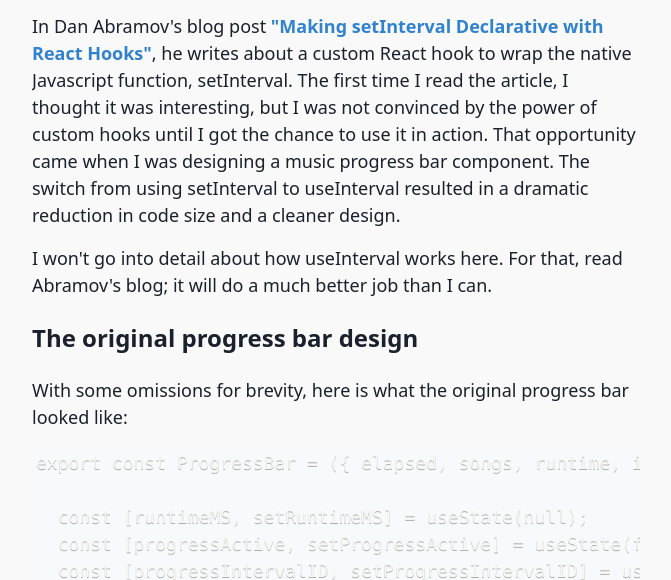
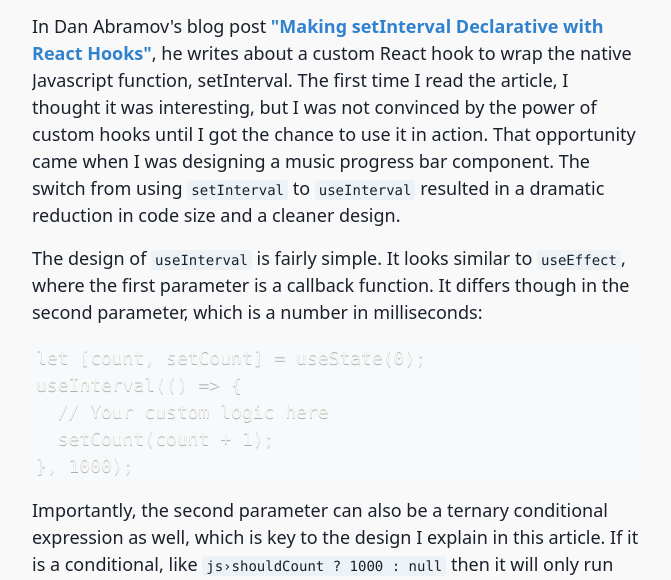
Before and after one commit to micahcantor/personal-site, a Gatsby site: page /blog/practical-react-use-interval in a window 1280 px wide. Shown: the part 223-803 px from the top of the page, without its empty margins (304-975 px from the left). Built offline with nearby package versions, Linux system fonts and the light colour scheme; Gatsby itself is replaced by a stand-in of ours; some packages are replaced by stand-ins of ours; code samples lack their colours.

Commit message:
improvements to react article clarity

````diff
--- a/src/blog-posts/practical-react-use-interval.md
+++ b/src/blog-posts/practical-react-use-interval.md
@@ -8,9 +8,21 @@
 
 # Practical React: declarative simplicity with useInterval
 
-In Dan Abramov's blog post ["Making setInterval Declarative with React Hooks"](https://overreacted.io/making-setinterval-declarative-with-react-hooks/), he writes about a custom React hook to wrap the native Javascript function, setInterval. The first time I read the article, I thought it was interesting, but I was not convinced by the power of custom hooks until I got the chance to use it in action. That opportunity came when I was designing a music progress bar component. The switch from using setInterval to useInterval resulted in a dramatic reduction in code size and a cleaner design.
+In Dan Abramov's blog post ["Making setInterval Declarative with React Hooks"](https://overreacted.io/making-setinterval-declarative-with-react-hooks/), he writes about a custom React hook to wrap the native Javascript function, setInterval. The first time I read the article, I thought it was interesting, but I was not convinced by the power of custom hooks until I got the chance to use it in action. That opportunity came when I was designing a music progress bar component. The switch from using `setInterval` to `useInterval` resulted in a dramatic reduction in code size and a cleaner design.
 
-I won't go into detail about how useInterval works here. For that, read Abramov's blog; it will do a much better job than I can.
+The design of `useInterval` is fairly simple. It looks similar to `useEffect`, where the first parameter is a callback function. It differs though in the second parameter, which is a number in milliseconds:
+
+```jsx
+let [count, setCount] = useState(0);
+useInterval(() => {
+  // Your custom logic here
+  setCount(count + 1);
+}, 1000);
+```
+
+Importantly, the second parameter can also be a ternary conditional expression as well, which is key to the design I explain in this article. If it is a conditional, like `js›shouldCount ? 1000 : null` then it will only run the callback function if `shouldCount` is true.
+
+I won't go into the gory details about how `useInterval` works behind the scenes here. For that, read Abramov's blog; it will do a much better job than I can.
 
 ## The original progress bar design
 
@@ -70,13 +82,13 @@
   );
 ```
 
-As you can see, even with some of the other logic removed, this component was a bit of a beheamoth. Most of the ugliness stems from the three separate useEffect calls that were responsible for updating the progress bar.
+As you can see, even with some of the other logic removed, this component was a bit of a beheamoth. Most of the ugliness stems from the three separate `useEffect` calls that were responsible for updating the progress bar.
 
 The first function intended to carefully manage the state of the timers when the pause state changed or the song ended. This probably would have been cleaner if it were split up into multiple reducers managing the state of the progress bar and the pause/play button, but that's not the design I had at the time. Instead, the function would trigger when `isPaused` changed. Then, if the song were playing (`!isPaused`) and the timer was not already active, it would create a new interval timer that updated every 50 ms. If the song was paused and the timer was already active, it would stop the clock. It would do the same when the song ended (`elapsed >= runtimeMS`).
 
 Alongside this, the second function would reset the progress bar when a song had been skipped, and the third function would clear all timers when React dismounted the component. Adding to the overhead is the need for local state variables for tracking the id of the setInterval function, and for tracking whether the timer was active.
 
-Yikes. I won't pretend this was good design. It's confusing, difficult to read, and very fragile for such an important component in a music player. There may have been ways to improve the design while retaining setInterval, but after coming across useInterval, I decided to rewrite it using the custom hook in order to simplify the component.
+Yikes. I won't pretend this was good design. It's confusing, difficult to read, and very fragile for such an important component in a music player. There may have been ways to improve the design while retaining setInterval, but after coming across `useInterval`, I decided to rewrite it using the custom hook in order to simplify the component.
 
 ## Switching to useInterval
 
@@ -114,10 +126,12 @@
   );
 ```
 
-You should be able to see at a glance that this has a much cleaner design. Instead of the confusing and long first useEffect in the original design, most of that behavior is now handled by a conditional usage of useInterval. The most important line here is the second parameter to useInterval: `js› shouldIncrement ? 50 : null`. This simple ternary sets the callback function to trigger every 50 ms if `shouldIncrement` is true. In that callback function, all we have to do is increment the state of the progress bar.
+You should be able to see at a glance that this has a much cleaner design. Instead of the confusing and long first `useEffect` in the original design, most of that behavior is now handled by a conditional usage of `useInterval`. Again, I'll emphasize here the importance of the second parameter to `useInterval`: `js› shouldIncrement ? 50 : null`. This simple ternary sets the callback function to trigger every 50 ms if `shouldIncrement` is true. In that callback function, all we have to do is increment the state of the progress bar. This kind of conditional is a powerful and expressive change to the design of setInterval which makes this hook such a joy to use.
 
-How do we know what `shouldIncrement` should be? that's what the other two useEffect calls are for. The first updates shouldIncrement if a song is playing and there is a song in queue. The second one simply turns off the interval when the song reaches the end.
+How do we know what `shouldIncrement` should be? that's what the other two `useEffect` calls are for. The first updates shouldIncrement if a song is playing and there is a song in queue. The second one simply turns off the interval when the song reaches the end.
 
-This new design is simpler, easier to read, and less buggy since manually managing the timer has been abstracted away with useInterval. Now, it's certainly not perfect, since it still relies on useEffect to update state when other state changes. That is absolutely **not** a best practice, but fixing that problem involved a better global state management design that I did not understand how to implement at the time I wrote this component. I'm also still a student of React, so forgive me for any other design errors.
+This new design is simpler, easier to read, and less buggy since manually managing the timer has been abstracted away with `useInterval`. That means there is no need for additional state variables to hold the id of the timer and whether it is active in this new design.
 
-Still, switching to useInterval resulted in a marked improvement, and if your React code requires carefully managing timers, I would recommend considering a switch to it.
+Now, it's certainly not perfect, since it still relies on `useEffect` to update state when other state changes. That is usually not a best practice, but fixing that problem involved a better global state management design that I did not understand how to implement at the time I wrote this component. I'm also still a student of React, so forgive me for any other design errors.
+
+Still, switching to `useInterval` resulted in a marked improvement, and if your React code requires carefully managing timers, I would recommend considering a switch to it.
````
